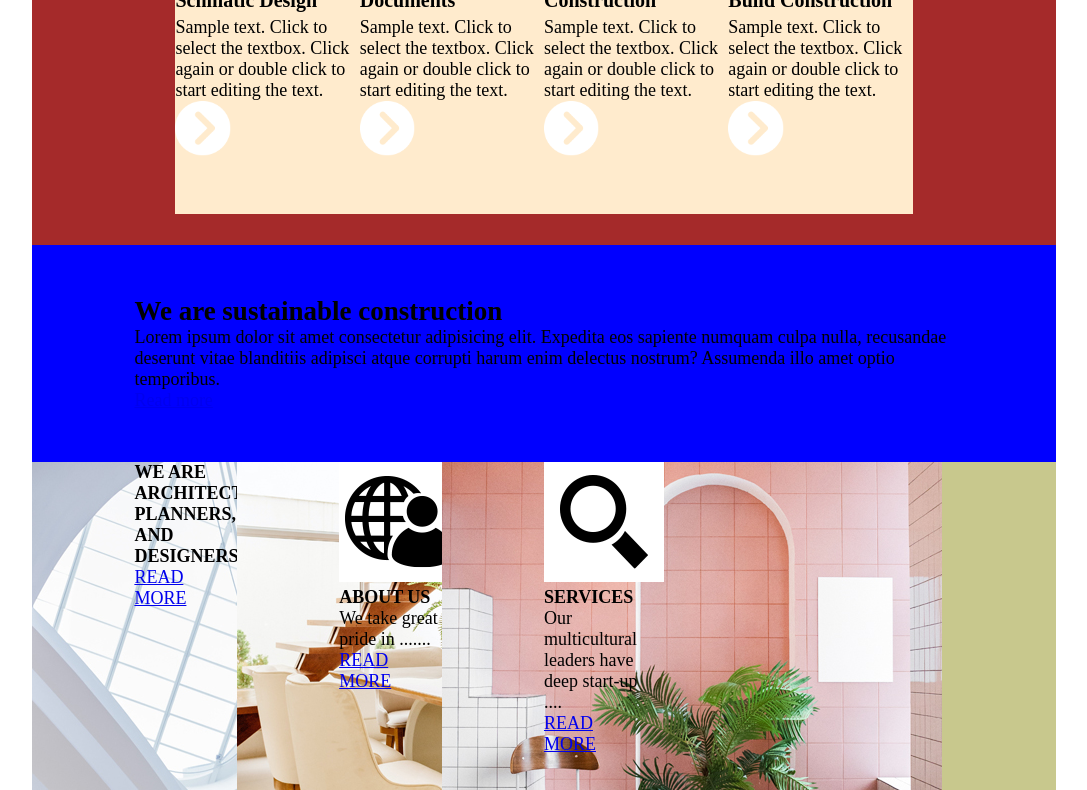
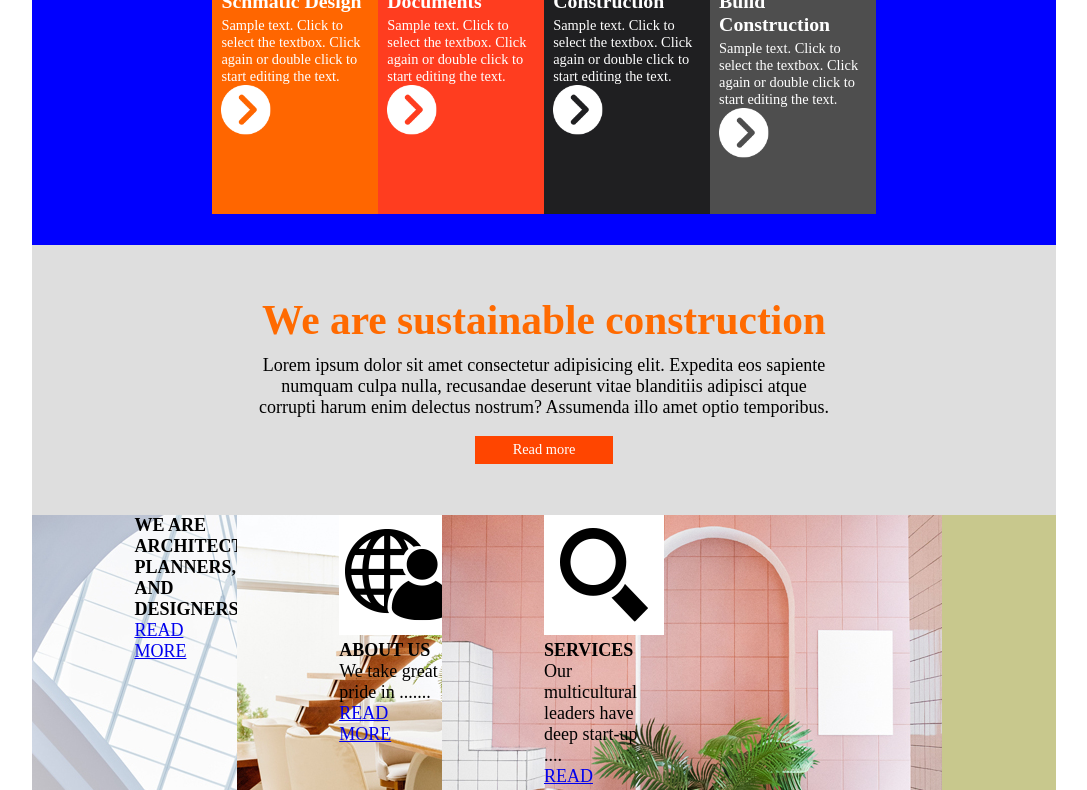
Before and after one commit to DeJungTseng/TVDI_RWD_Web, a plain HTML site: page 1115-RWD網頁作業/index.html in a window 1280 px wide. Shown: the part 571-1361 px from the top of the page, without its empty margins (96-1183 px from the left). Drawn offline with Linux system fonts and the light colour scheme.

Commit message:
construction fin

```diff
--- a/1115-RWD網頁作業/style.css
+++ b/1115-RWD網頁作業/style.css
@@ -14,7 +14,7 @@ body{
 
 .header{
     box-sizing: border-box;
-    background-color: aqua;
+
     height:50%;
     display: flex;
     justify-content: space-between;
@@ -66,7 +66,7 @@ body{
 }
 
 .flow{
-    background-color: brown;
+
     box-sizing: border-box;
     padding: 3% 5%;
 }
@@ -75,46 +75,71 @@ body{
     justify-content: center;
 }
 .flow li{
+    box-sizing: border-box;
+    padding: 1%;
     list-style: none;
-    width:20%;
+    color: white;
+    width:18%;
     height: 300px;
     background-color: blanchedalmond;
     position: relative;
 }
 .flow h2{
-    font-size: 60px;
+    font-size: 3em;
     margin-bottom: 3%;
 }
 .flow h3{
-    font-size: 20px;
+    font-size: 1.1em;
     margin-bottom: 3%;
 }
-.flow p{}
+.flow p{
+    font-size: 0.8em;
+}
 .flow img{
     width:30%;
     height:auto;
     position: absolute;
     position: left 2%, bottom 5%;
 }
-.flow01{
-    background-color:orange;
+.flow ul li.flow01 {
+    background-color: rgb(255, 102, 0) !important;
 }
-.flow02{
-    background-color:red;
+.flow ul li.flow02 {
+    background-color: rgb(255, 61, 31) !important;
 }
-.flow03{
-    background-color:black;
+.flow ul li.flow03 {
+    background-color: rgb(31, 31, 33) !important;
 }
-.flow04{
-    background-color:grey;
+.flow ul li.flow04 {
+    background-color: rgb(78, 78, 78) !important;
 }
 
 .construction{
-    padding: 5% 10%;
+    box-sizing: border-box;
+    background-color: rgb(222, 222, 222);
+    padding: 5% 22%;
+    text-align: center;
 }
-.construction h2{}
-.construction p{}
-.construction a{}
+.construction h2{
+    color: rgb(255, 106, 0);
+    font-size: 2.3em;
+    font-weight: bold;
+    margin-bottom: 2%;
+}
+.construction p{
+    margin-bottom: 3%;
+}
+.construction a{
+    color: white;
+    font-size: 0.8em;
+    background-color: orangered;
+    display: block;
+    width:20%;
+    margin:auto;
+    padding:1% 2%;
+
+    text-decoration: none;
+}
 
 .pics{
     background-color: cadetblue;
```
